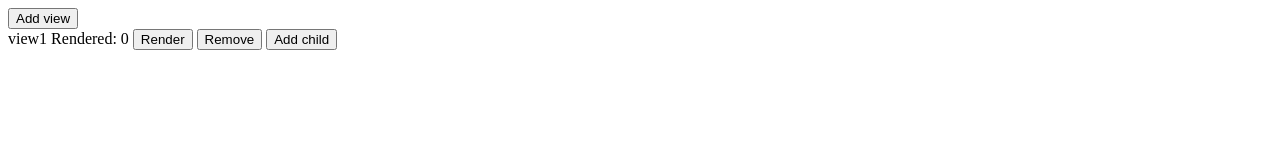
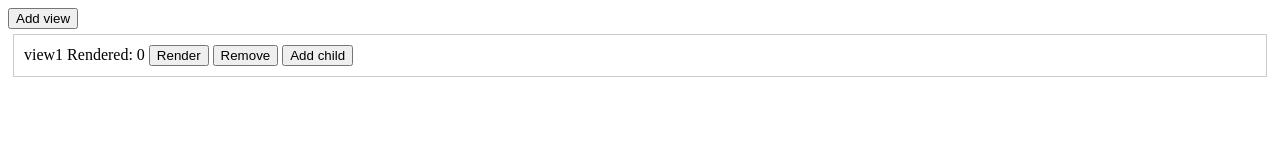
Before and after one commit to yammer/backbone-component, a website: page examples/simple/index.html in a window 1280 px wide. Both pictures are taken after a click on the button "Add view". Drawn offline with Linux system fonts and the light colour scheme.

Commit message:
add styling to example to show view hierarchy

```diff
--- a/examples/simple/index.html
+++ b/examples/simple/index.html
@@ -3,6 +3,14 @@
     <meta http-equiv="content-type" content="text/html; charset=utf-8" />
 
     <title>Simple example</title>
+
+    <style type="text/css" media="all">
+      .views div {
+        padding: 10px;
+        margin: 5px;
+        border: 1px solid #ccc;
+      }
+    </style>
   </head>
 
   <body>
```
